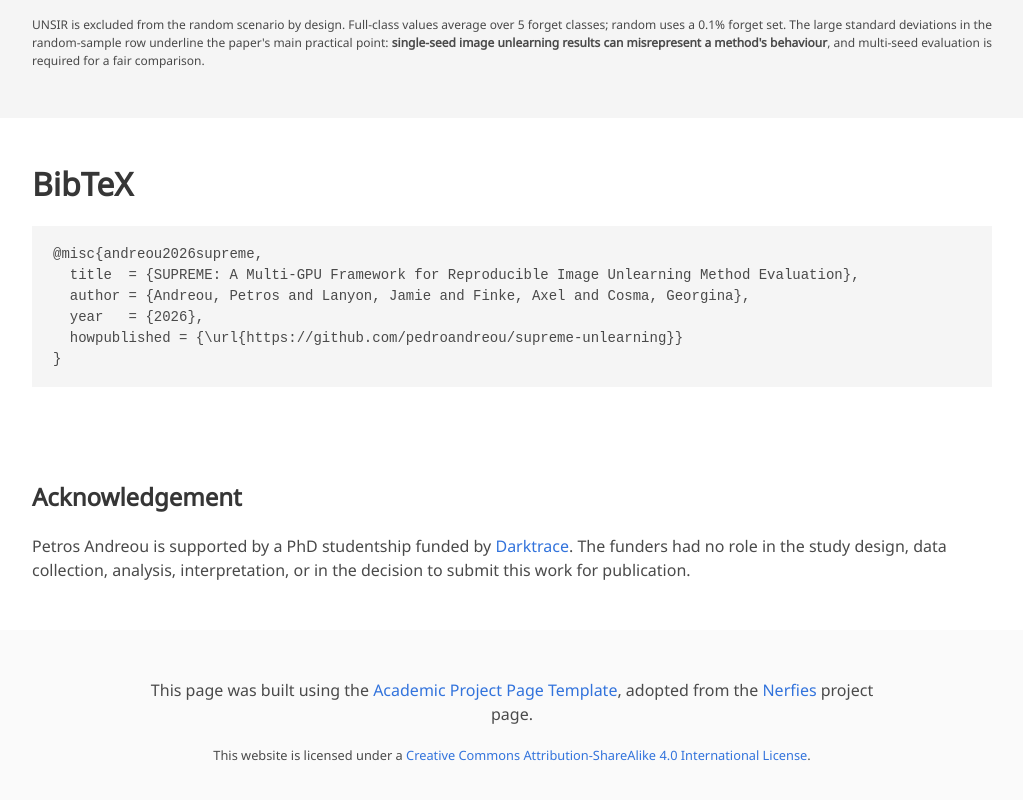
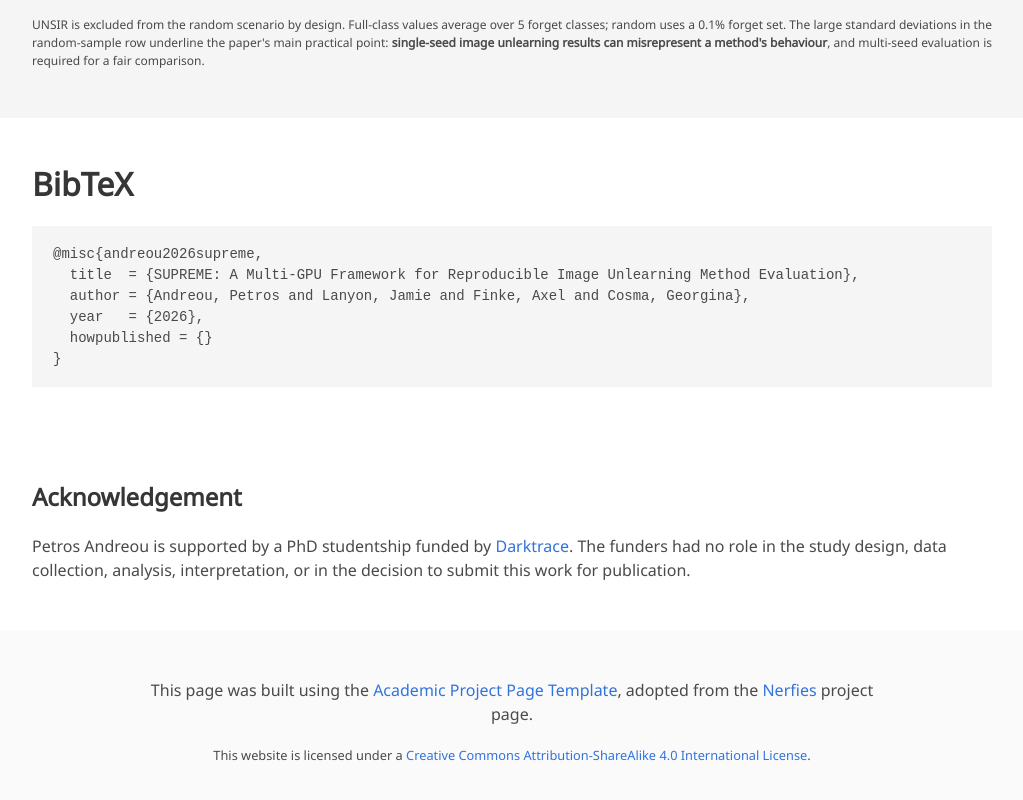
Before and after one commit to pedroandreou/supreme-unlearning-page, a plain HTML site: page index.html in a window 1280 px wide. Shown: the part 4192-4992 px from the top of the page, without its empty margins (128-1151 px from the left). Drawn offline with nearby package versions, Linux system fonts and the light colour scheme; some icons are missing; a web font is replaced by a local one.

Commit message:
Clear citation howpublished so it can host the arXiv URL
Empties the bibtex howpublished field in both the project-page
HTML and the README citation block, leaving them ready to be
populated with the arXiv URL once the preprint is uploaded.

```diff
--- a/index.html
+++ b/index.html
@@ -306,7 +306,7 @@
   title  = {SUPREME: A Multi-GPU Framework for Reproducible Image Unlearning Method Evaluation},
   author = {Andreou, Petros and Lanyon, Jamie and Finke, Axel and Cosma, Georgina},
   year   = {2026},
-  howpublished = {\url{https://github.com/pedroandreou/supreme-unlearning}}
+  howpublished = {}
 }</code></pre>
   </div>
 </section>
```
Also changed, not shown: 1 other file.
